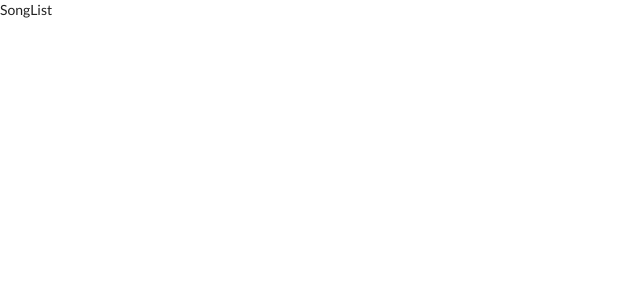
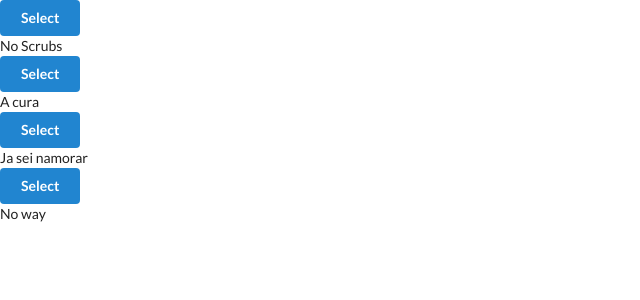
Before and after one commit to letaniaferreira/react_with_redux, a React (Create React App) app in the folder songs/: page / in a window 1280 px wide. Shown: the top 300 px of the page, without its empty margins (0-640 px from the left). Built offline with nearby package versions, Linux system fonts and the light colour scheme.

Commit message:
Add buttons to Song List

```diff
--- a/songs/src/components/SongList.js
+++ b/songs/src/components/SongList.js
@@ -2,9 +2,25 @@
 import { connect } from 'react-redux';
 
 class SongList extends React.Component {
+
+    renderList() {
+        return this.props.songs.map((song) => {
+            return (
+                <div className="item" key={song.title}>
+                    <div className="right floated content">
+                        <buton className="ui button primary">
+                            Select
+                        </buton>
+                    </div>
+                    <div className="content">{song.title}</div>
+
+                </div>
+            );
+        });
+    }
+
     render() {
-        console.log(this.props)
-        return <div>SongList</div>
+        return <div>{this.renderList()}</div>;
     }
 
 }
```
